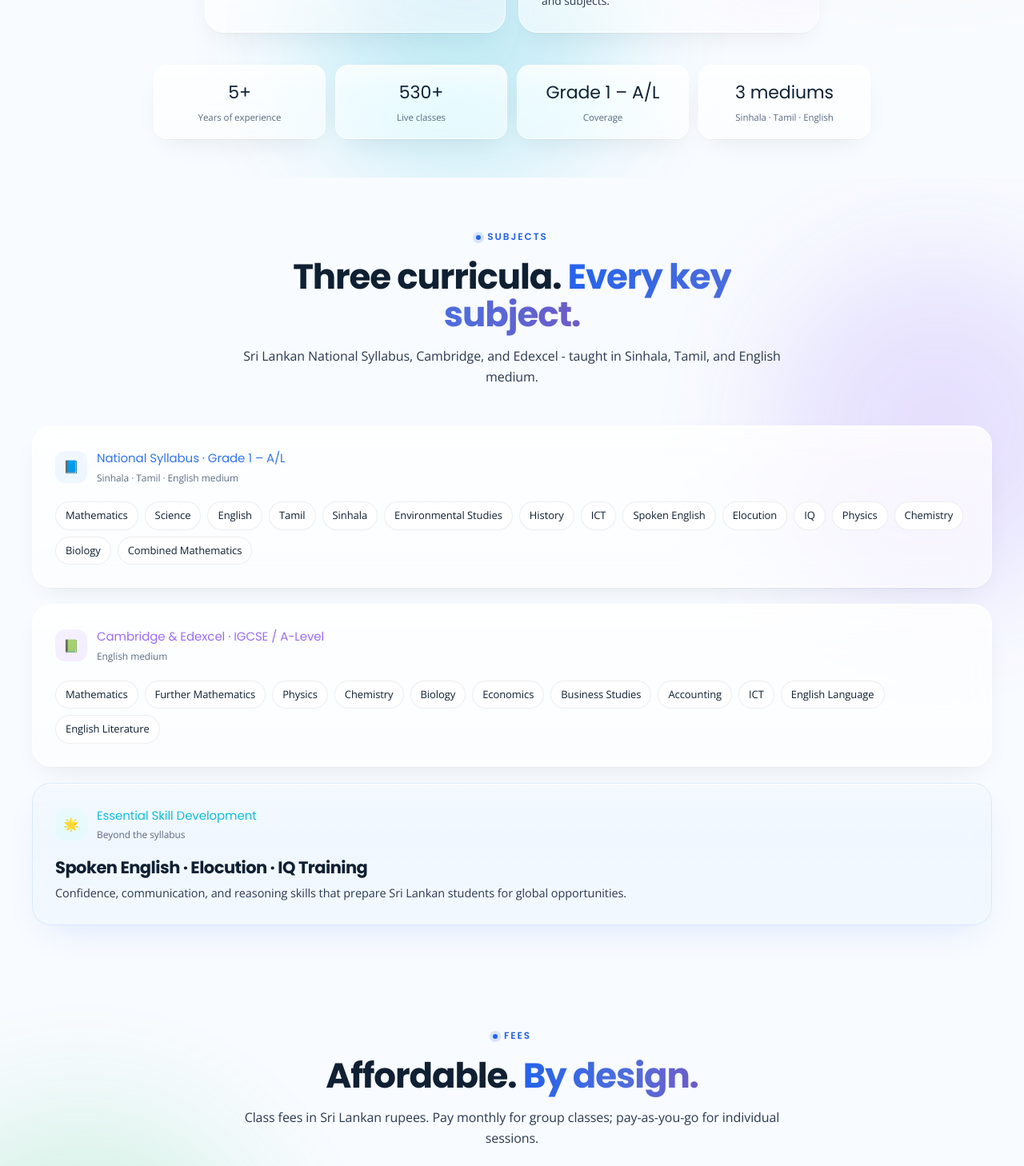
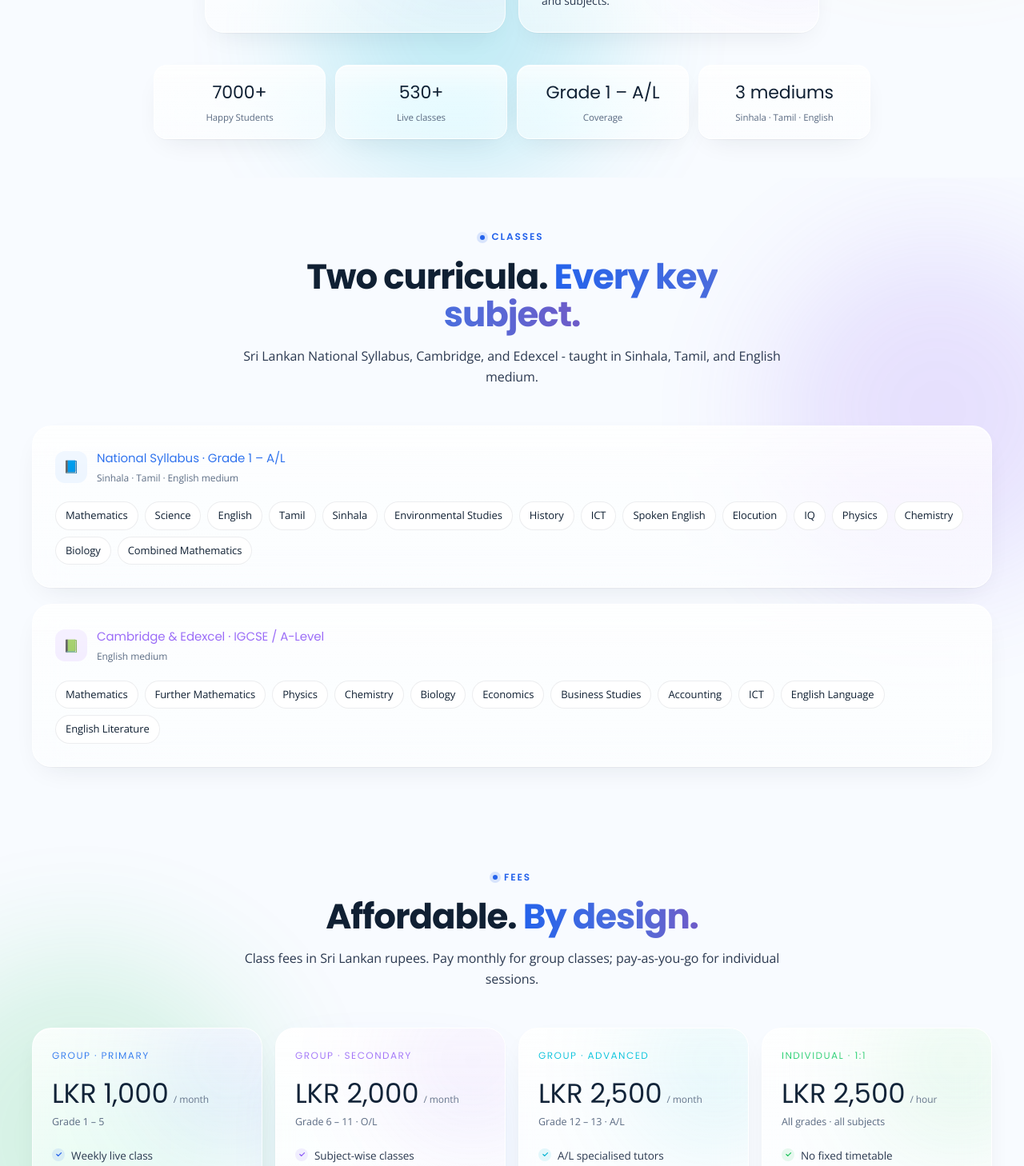
Before and after one commit to edustutor/edusmainwebsite, a Next.js app: page /sl in a window 1280 px wide. Shown: the part 800-2258 px from the top of the page at 80% size. Built offline with nearby package versions, Linux system fonts and the light colour scheme.

Commit message:
feat: update student success metrics and refine curriculum messaging for clarity

```diff
--- a/app/sl/page.tsx
+++ b/app/sl/page.tsx
@@ -94,7 +94,7 @@
           {/* Trust strip */}
           <div className="mt-10 grid grid-cols-2 md:grid-cols-4 gap-3 max-w-4xl mx-auto">
             {[
-              { k: "5+", v: "Years of experience" },
+              { k: "7000+", v: "Happy Students" },
               { k: "530+", v: "Live classes" },
               { k: "Grade 1 – A/L", v: "Coverage" },
               { k: "3 mediums", v: "Sinhala · Tamil · English" },
@@ -116,9 +116,9 @@
 
         <div className="container-edge">
           <div className="text-center max-w-2xl mx-auto">
-            <p className="eyebrow"><span className="dot" />Subjects</p>
+            <p className="eyebrow"><span className="dot" />Classes</p>
             <h2 className="heading mt-4" style={{ fontSize: "var(--fs-display)" }}>
-              Three curricula. <em>Every key subject.</em>
+              Two curricula. <em>Every key subject.</em>
             </h2>
             <p className="text-[#2B3950] text-[16px] mt-4 leading-relaxed">
               Sri Lankan National Syllabus, Cambridge, and Edexcel - taught in Sinhala, Tamil, and
@@ -159,23 +159,6 @@
                   <span key={s} className="px-3 py-1.5 rounded-full bg-white border border-[rgba(16,32,51,0.08)] text-[13px] text-[#102033]">{s}</span>
                 ))}
               </div>
-            </div>
-
-            <div className="glass-tint-blue rounded-[24px] p-7">
-              <div className="flex items-center gap-3">
-                <span className="inline-flex items-center justify-center w-10 h-10 rounded-xl bg-[#E6FAFD] text-[#06B6D4]">🌟</span>
-                <div>
-                  <p className="font-[family-name:var(--font-display)] font-600 text-[15px] text-[#06B6D4]">Essential Skill Development</p>
-                  <p className="text-[12px] text-[#5A6A82] mt-0.5">Beyond the syllabus</p>
-                </div>
-              </div>
-              <p className="heading mt-5" style={{ fontSize: "21px" }}>
-                Spoken English · Elocution · IQ Training
-              </p>
-              <p className="text-[#2B3950] text-[14.5px] mt-2 leading-relaxed">
-                Confidence, communication, and reasoning skills that prepare Sri Lankan students
-                for global opportunities.
-              </p>
             </div>
           </div>
         </div>
```
